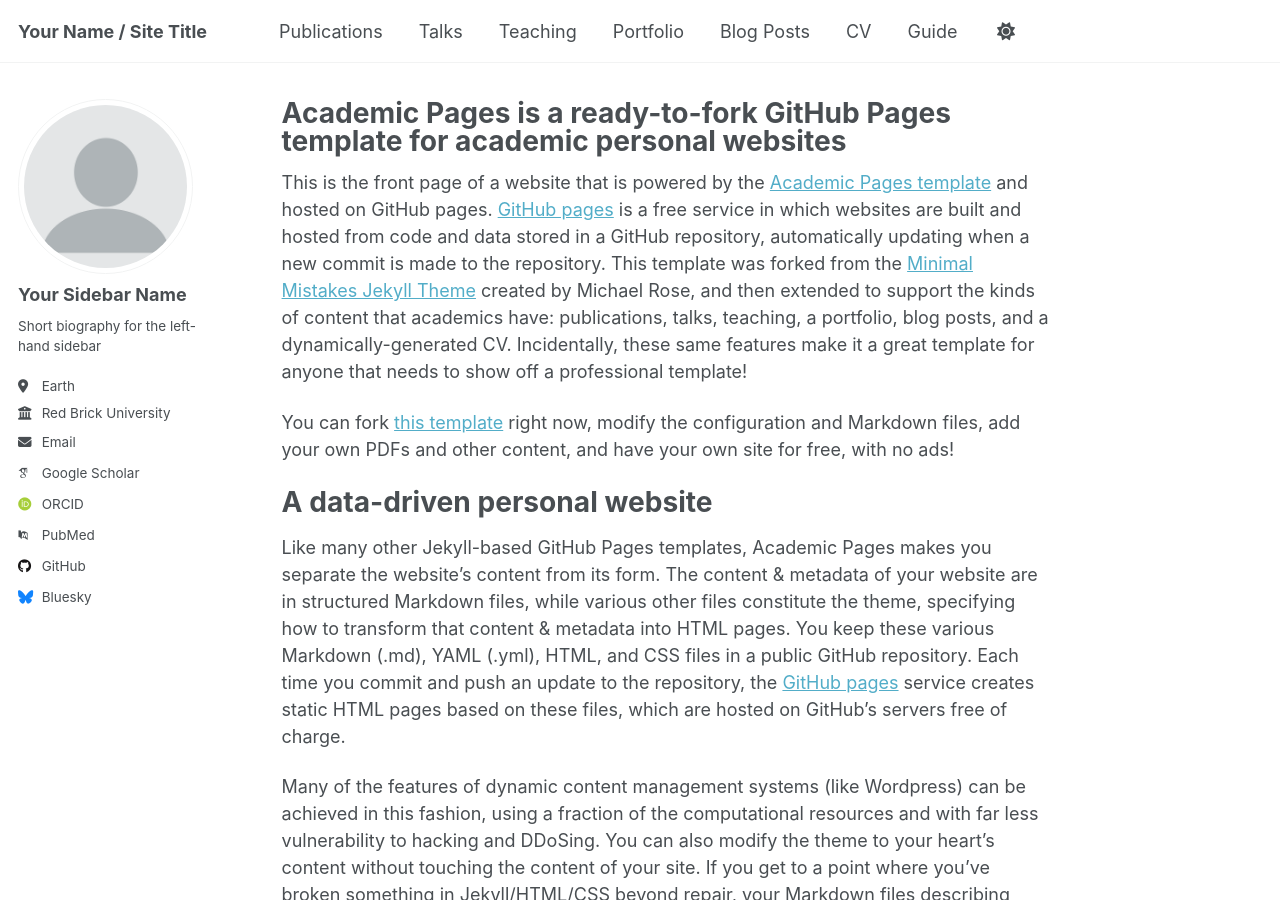
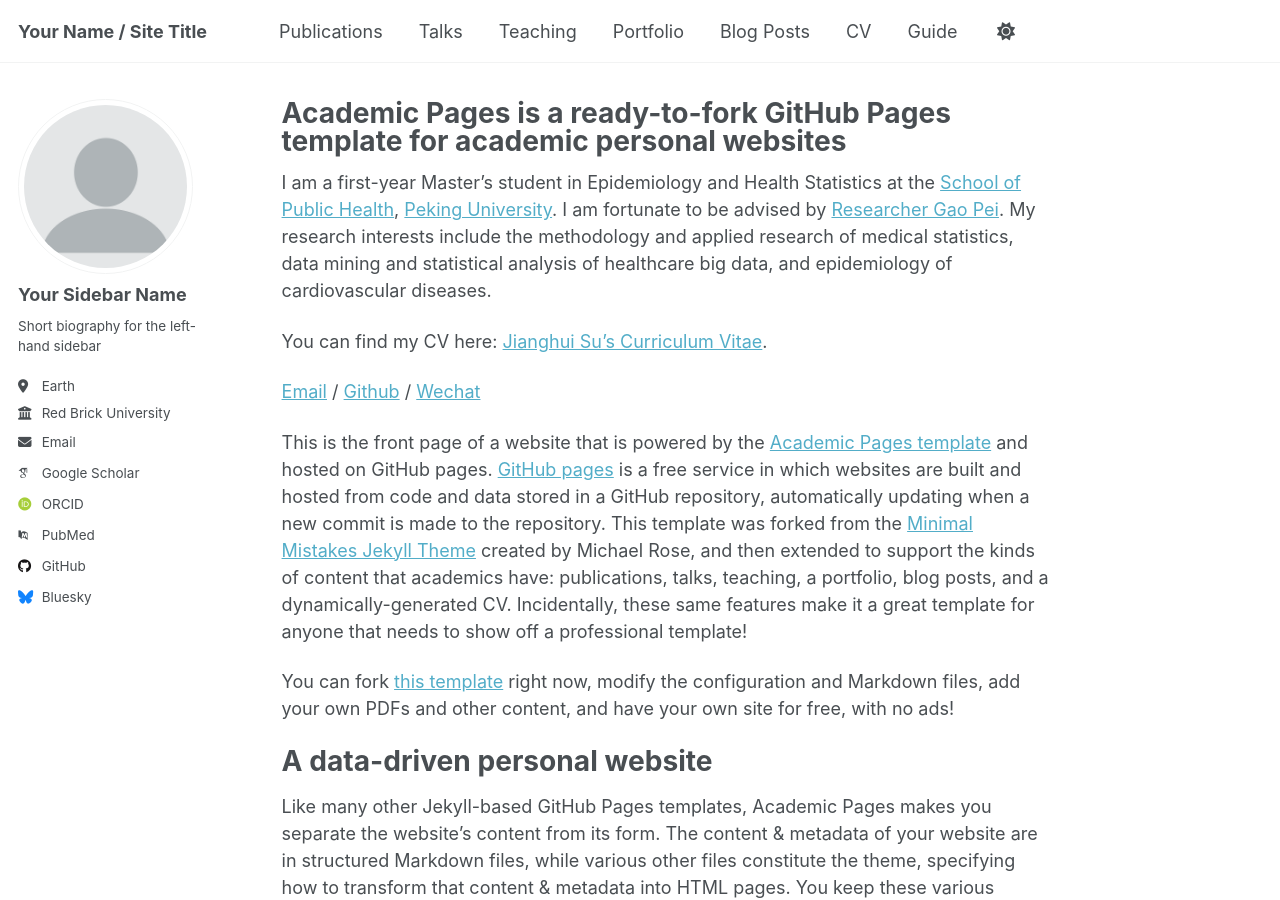
Before and after one commit to JianghuiSu/JianghuiSu.github.io, a Jekyll site: the page built from _pages/about.md, in a window 1280 px wide and 900 px high. Built offline with Jekyll 4.4.1, drawn with Linux system fonts in a browser that asks for light colours; some web fonts are replaced; a script that is not in the unit is left out.

Commit message:
Update about.md

```diff
--- a/_pages/about.md
+++ b/_pages/about.md
@@ -6,6 +6,11 @@
   - /about/
   - /about.html
 ---
+I am a first-year Master's student in Epidemiology and Health Statistics at the [School of Public Health](https://www.sph.pku.edu.cn/), [Peking University](https://www.pku.edu.cn/). I am fortunate to be advised by [Researcher Gao Pei](https://sph.pku.edu.cn/info/1180/3597.htm). My research interests include the methodology and applied research of medical statistics, data mining and statistical analysis of healthcare big data, and epidemiology of cardiovascular diseases.
+
+You can find my CV here: [Jianghui Su's Curriculum Vitae](../assets/Curriculum_Vitae.pdf).
+
+[Email](mailto:sujianghui@bjmu.edu.cn) / [Github](https://github.com/JianghuiSu) / [Wechat](../images/wechat.jpg)
 
 This is the front page of a website that is powered by the [Academic Pages template](https://github.com/academicpages/academicpages.github.io) and hosted on GitHub pages. [GitHub pages](https://pages.github.com) is a free service in which websites are built and hosted from code and data stored in a GitHub repository, automatically updating when a new commit is made to the repository. This template was forked from the [Minimal Mistakes Jekyll Theme](https://mmistakes.github.io/minimal-mistakes/) created by Michael Rose, and then extended to support the kinds of content that academics have: publications, talks, teaching, a portfolio, blog posts, and a dynamically-generated CV. Incidentally, these same features make it a great template for anyone that needs to show off a professional template!
 
```
